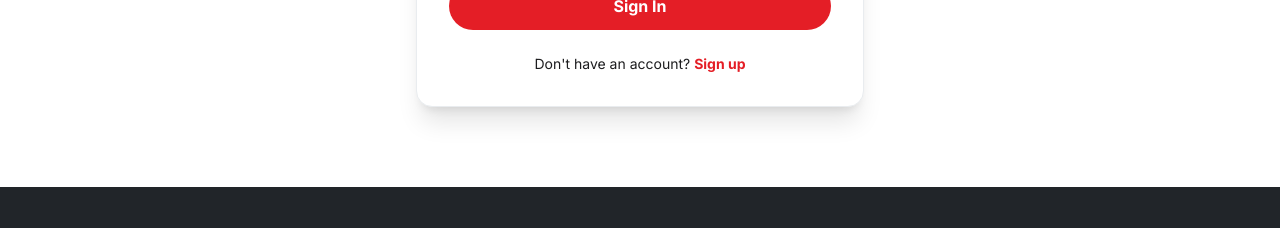
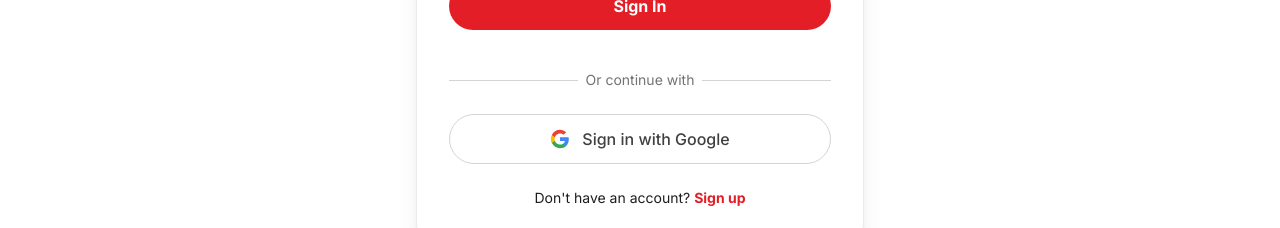
Before and after one commit to NinadKate/Ninad_BelaVida, a Next.js app: page /en/login in a window 1280 px wide. Shown: the part 423-651 px from the top of the page. Built offline with nearby package versions, Linux system fonts and the light colour scheme; no server answers.

Commit message:
Feat: Add Google Authentication

```diff
--- a/src/app/[locale]/login/page.tsx
+++ b/src/app/[locale]/login/page.tsx
@@ -72,6 +72,41 @@
                     >
                         {loading ? "Signing in..." : "Sign In"}
                     </button>
+
+                    <div className="relative my-6">
+                        <div className="absolute inset-0 flex items-center">
+                            <div className="w-full border-t border-neutral-300"></div>
+                        </div>
+                        <div className="relative flex justify-center text-sm">
+                            <span className="px-2 bg-white text-neutral-500">Or continue with</span>
+                        </div>
+                    </div>
+
+                    <button
+                        type="button"
+                        onClick={() => signIn("google", { callbackUrl: "/" })}
+                        className="w-full flex items-center justify-center gap-3 px-6 py-3 border border-neutral-300 rounded-full hover:bg-neutral-50 transition-colors font-medium text-neutral-700"
+                    >
+                        <svg className="w-5 h-5" viewBox="0 0 24 24">
+                            <path
+                                d="M22.56 12.25c0-.78-.07-1.53-.2-2.25H12v4.26h5.92c-.26 1.37-1.04 2.53-2.21 3.31v2.77h3.57c2.08-1.92 3.28-4.74 3.28-8.09z"
+                                fill="#4285F4"
+                            />
+                            <path
+                                d="M12 23c2.97 0 5.46-.98 7.28-2.66l-3.57-2.77c-.98.66-2.23 1.06-3.71 1.06-2.86 0-5.29-1.93-6.16-4.53H2.18v2.84C3.99 20.53 7.7 23 12 23z"
+                                fill="#34A853"
+                            />
+                            <path
+                                d="M5.84 14.09c-.22-.66-.35-1.36-.35-2.09s.13-1.43.35-2.09V7.07H2.18C1.43 8.55 1 10.22 1 12s.43 3.45 1.18 4.93l2.85-2.22.81-.62z"
+                                fill="#FBBC05"
+                            />
+                            <path
+                                d="M12 5.38c1.62 0 3.06.56 4.21 1.64l3.15-3.15C17.45 2.09 14.97 1 12 1 7.7 1 3.99 3.47 2.18 7.07l3.66 2.84c.87-2.6 3.3-4.53 6.16-4.53z"
+                                fill="#EA4335"
+                            />
+                        </svg>
+                        Sign in with Google
+                    </button>
                 </form>
                 <div className="mt-6 text-center text-sm">
                     Don't have an account? <Link href="/register" className="text-brand-red font-bold hover:underline">Sign up</Link>
--- a/src/app/[locale]/register/page.tsx
+++ b/src/app/[locale]/register/page.tsx
@@ -3,6 +3,7 @@
 import { useState } from "react";
 import { useRouter } from "@/i18n/routing";
 import { Link } from "@/i18n/routing";
+import { signIn } from "next-auth/react";
 
 export default function RegisterPage() {
     const router = useRouter();
@@ -87,6 +88,41 @@
                     >
                         {loading ? "Creating Account..." : "Sign Up"}
                     </button>
+
+                    <div className="relative my-6">
+                        <div className="absolute inset-0 flex items-center">
+                            <div className="w-full border-t border-neutral-300"></div>
+                        </div>
+                        <div className="relative flex justify-center text-sm">
+                            <span className="px-2 bg-white text-neutral-500">Or sign up with</span>
+                        </div>
+                    </div>
+
+                    <button
+                        type="button"
+                        onClick={() => signIn("google", { callbackUrl: "/" })}
+                        className="w-full flex items-center justify-center gap-3 px-6 py-3 border border-neutral-300 rounded-full hover:bg-neutral-50 transition-colors font-medium text-neutral-700"
+                    >
+                        <svg className="w-5 h-5" viewBox="0 0 24 24">
+                            <path
+                                d="M22.56 12.25c0-.78-.07-1.53-.2-2.25H12v4.26h5.92c-.26 1.37-1.04 2.53-2.21 3.31v2.77h3.57c2.08-1.92 3.28-4.74 3.28-8.09z"
+                                fill="#4285F4"
+                            />
+                            <path
+                                d="M12 23c2.97 0 5.46-.98 7.28-2.66l-3.57-2.77c-.98.66-2.23 1.06-3.71 1.06-2.86 0-5.29-1.93-6.16-4.53H2.18v2.84C3.99 20.53 7.7 23 12 23z"
+                                fill="#34A853"
+                            />
+                            <path
+                                d="M5.84 14.09c-.22-.66-.35-1.36-.35-2.09s.13-1.43.35-2.09V7.07H2.18C1.43 8.55 1 10.22 1 12s.43 3.45 1.18 4.93l2.85-2.22.81-.62z"
+                                fill="#FBBC05"
+                            />
+                            <path
+                                d="M12 5.38c1.62 0 3.06.56 4.21 1.64l3.15-3.15C17.45 2.09 14.97 1 12 1 7.7 1 3.99 3.47 2.18 7.07l3.66 2.84c.87-2.6 3.3-4.53 6.16-4.53z"
+                                fill="#EA4335"
+                            />
+                        </svg>
+                        Sign up with Google
+                    </button>
                 </form>
                 <div className="mt-6 text-center text-sm">
                     Already have an account? <Link href="/login" className="text-brand-red font-bold hover:underline">Sign in</Link>
--- a/src/app/api/auth/[...nextauth]/route.ts
+++ b/src/app/api/auth/[...nextauth]/route.ts
@@ -1,5 +1,6 @@
 import NextAuth, { AuthOptions } from "next-auth"
 import CredentialsProvider from "next-auth/providers/credentials"
+import GoogleProvider from "next-auth/providers/google"
 import { DrizzleAdapter } from "@auth/drizzle-adapter"
 import { db } from "@/lib/db"
 import { users } from "@/lib/db/schema"
@@ -32,6 +33,10 @@
                 }
                 return null
             }
+        }),
+        GoogleProvider({
+            clientId: process.env.GOOGLE_CLIENT_ID!,
+            clientSecret: process.env.GOOGLE_CLIENT_SECRET!
         })
     ],
     session: {
```
Also changed, not shown: 3 other files (tests, documents, lock files or other folders).
